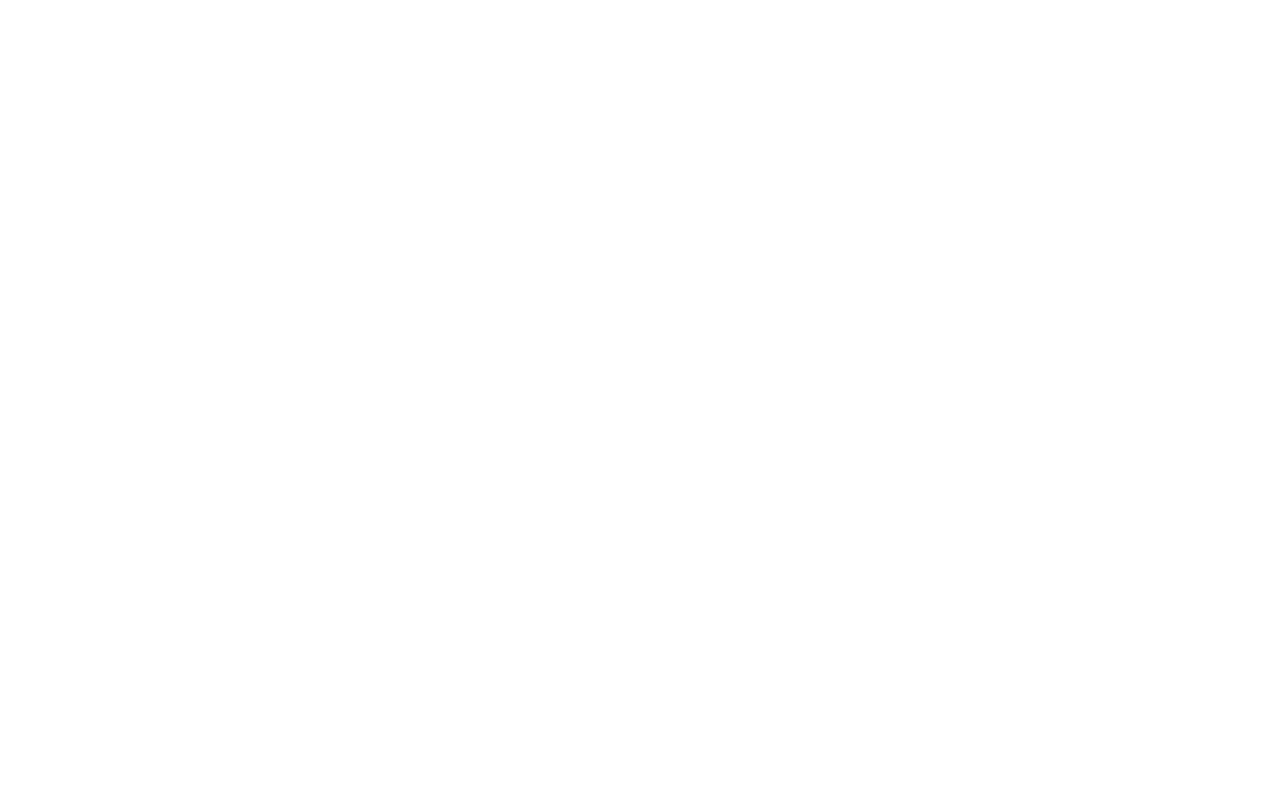
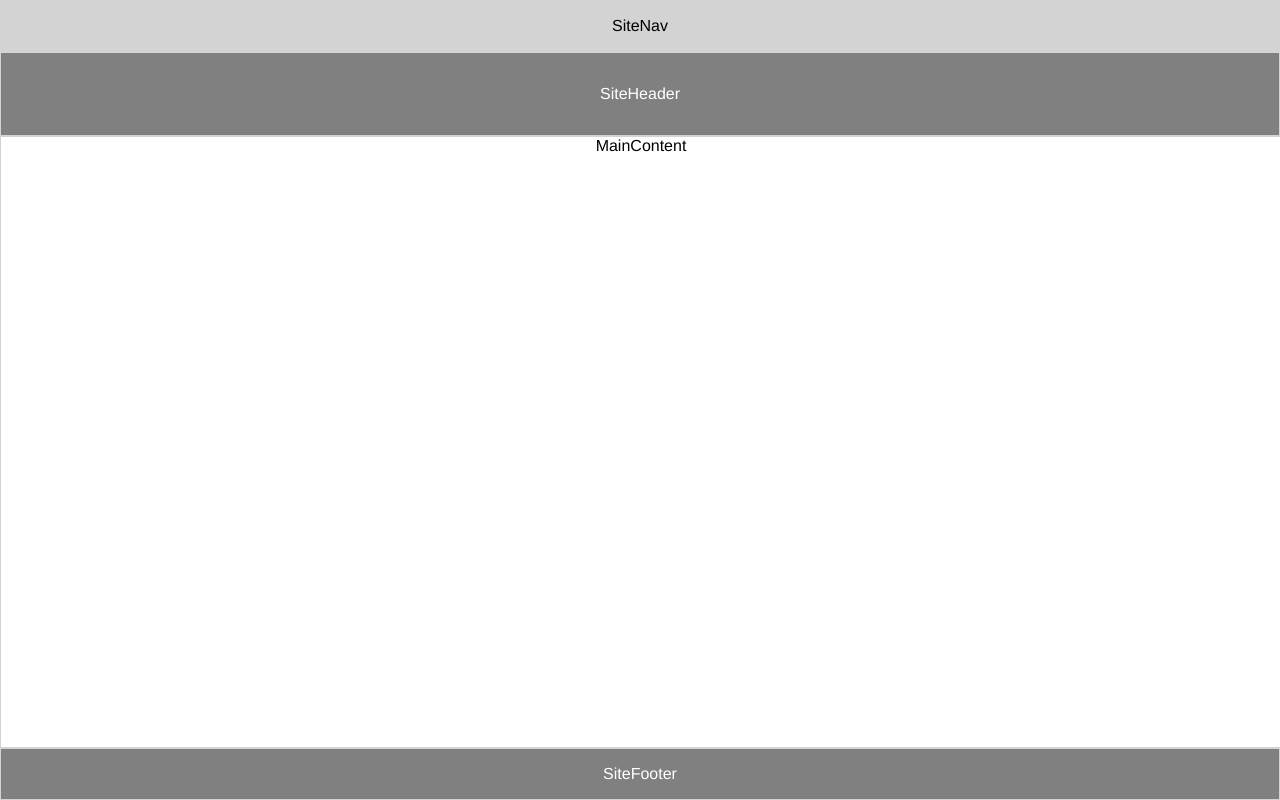
Before and after one commit to technative-academy/Team-Wolf, a React (Vite) app: page / in a window 1280 px wide. Built offline with nearby package versions, Linux system fonts and the light colour scheme.

Commit message:
updating root

```diff
--- a/src/assets/css/index.css
+++ b/src/assets/css/index.css
@@ -1,4 +1,4 @@
-:root {
+/* :root {
   font-family: Inter, system-ui, Avenir, Helvetica, Arial, sans-serif;
   line-height: 1.5;
   font-weight: 400;
@@ -26,8 +26,7 @@ body {
   margin: 0;
   display: flex;
   place-items: center;
-  min-width: 320px;
-  min-height: 100vh;
+
 }
 
 h1 {
@@ -77,6 +76,31 @@ html {
   box-sizing: inherit;
 }
 
+/* html,
+body {
+  height: 100%;
+} */
+
+/* body {
+  margin: 0;
+  padding: 0;
+  font-family: Helvetica, sans-serif;
+} */
+
+/* #root {
+  height: 100%;
+} */
+
+*/ html {
+  box-sizing: border-box;
+}
+
+*,
+*::before,
+*::after {
+  box-sizing: inherit;
+}
+
 html,
 body {
   height: 100%;
--- /dev/null
+++ b/src/components/Footer/Footer.jsx
@@ -0,0 +1,7 @@
+import styles from "./Footer.module.css";
+
+function Footer() {
+  return <div className={styles.wrapper}>SiteFooter</div>;
+}
+
+export default Footer;
--- /dev/null
+++ b/src/components/Footer/Footer.module.css
@@ -0,0 +1,9 @@
+.wrapper {
+  padding: 1rem;
+  border: 1px solid lightgray;
+  display: flex;
+  align-items: center;
+  justify-content: center;
+  color: white;
+  background: grey;
+}
--- /dev/null
+++ b/src/components/MainContent/MainContent.jsx
@@ -0,0 +1,7 @@
+import styles from "./MainContent.module.css";
+
+function MainContent() {
+  return <div className={styles.wrapper}>MainContent</div>;
+}
+
+export default MainContent;
--- /dev/null
+++ b/src/components/MainContent/MainContent.module.css
@@ -0,0 +1,8 @@
+.wrapper {
+  border: 1px solid lightgray;
+  display: flex;
+  align-items: stretch;
+  justify-content: center;
+  width: 100%;
+  flex: 1;
+}
--- a/src/components/Root/Root.jsx
+++ b/src/components/Root/Root.jsx
@@ -1,5 +1,19 @@
+import styles from "./Root.module.css";
+
+import SiteHeader from "../SiteHeader/SiteHeader";
+import SiteNav from "../SiteNav/SiteNav";
+import Footer from "../Footer/Footer";
+import MainContent from "../MainContent/MainContent";
+
 function Root() {
-  return <div className="wrapper">Root</div>;
+  return (
+    <div className={styles.wrapper}>
+      <SiteNav />
+      <SiteHeader />
+      <MainContent />
+      <Footer />
+    </div>
+  );
 }
 
 export default Root;
--- /dev/null
+++ b/src/components/Root/Root.module.css
@@ -0,0 +1,6 @@
+.wrapper {
+  display: flex;
+  flex-direction: column;
+  min-height: 100%;
+  width: 100%;
+}
--- /dev/null
+++ b/src/components/SiteHeader/SiteHeader.jsx
@@ -0,0 +1,7 @@
+import styles from "./SiteHeader.module.css";
+
+function SiteHeader() {
+  return <div className={styles.wrapper}>SiteHeader</div>;
+}
+
+export default SiteHeader;
--- /dev/null
+++ b/src/components/SiteHeader/SiteHeader.module.css
@@ -0,0 +1,9 @@
+.wrapper {
+  padding: 2rem;
+  border: 1px solid lightgray;
+  display: flex;
+  align-items: center;
+  justify-content: center;
+  color: white;
+  background: grey;
+}
--- /dev/null
+++ b/src/components/SiteNav/SiteNav.jsx
@@ -0,0 +1,7 @@
+import styles from "./SiteNav.module.css";
+
+function SiteNav() {
+  return <div className={styles.wrapper}>SiteNav</div>;
+}
+
+export default SiteNav;
--- /dev/null
+++ b/src/components/SiteNav/SiteNav.module.css
@@ -0,0 +1,25 @@
+.wrapper {
+	padding: 1rem;
+	border: 1px solid lightgray;
+	display: flex;
+	align-items: center;
+	justify-content: center;
+	background: lightgrey;
+  }
+
+  .links {
+	display: flex;
+  }
+
+  .activeLink,
+  .inactiveLink {
+	padding: 0 2rem;
+  }
+
+  .activeLink {
+	color: #000;
+  }
+
+  .inactiveLink {
+	  color: #666;
+  }
--- a/src/main.jsx
+++ b/src/main.jsx
@@ -1,9 +1,11 @@
 import React from "react";
 import ReactDOM from "react-dom/client";
+import Root from "./components/Root/Root";
 import "./assets/css/index.css";
 
-ReactDOM.createRoot(document.getElementById("root")).render(
+const root = ReactDOM.createRoot(document.getElementById("root"));
+root.render(
   <React.StrictMode>
-    <div></div>
+    <Root />
   </React.StrictMode>
 );
```
